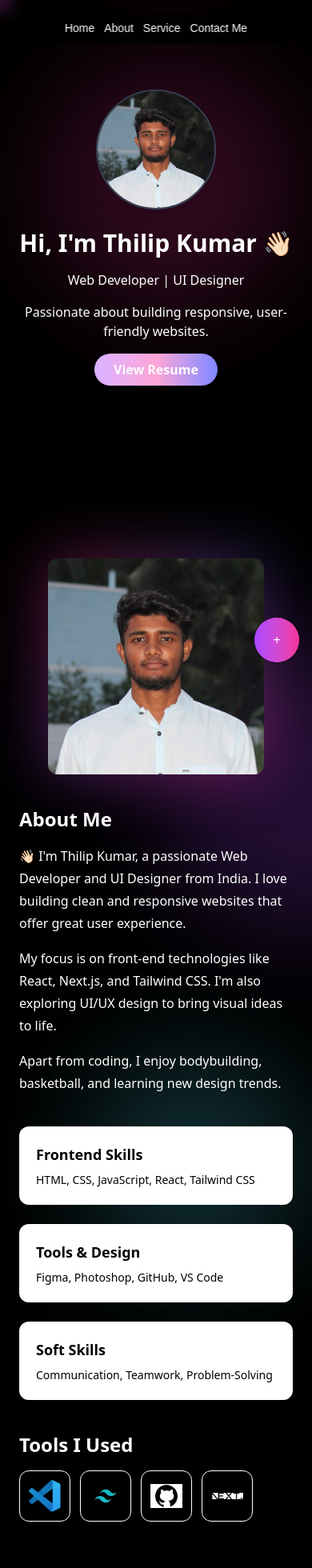
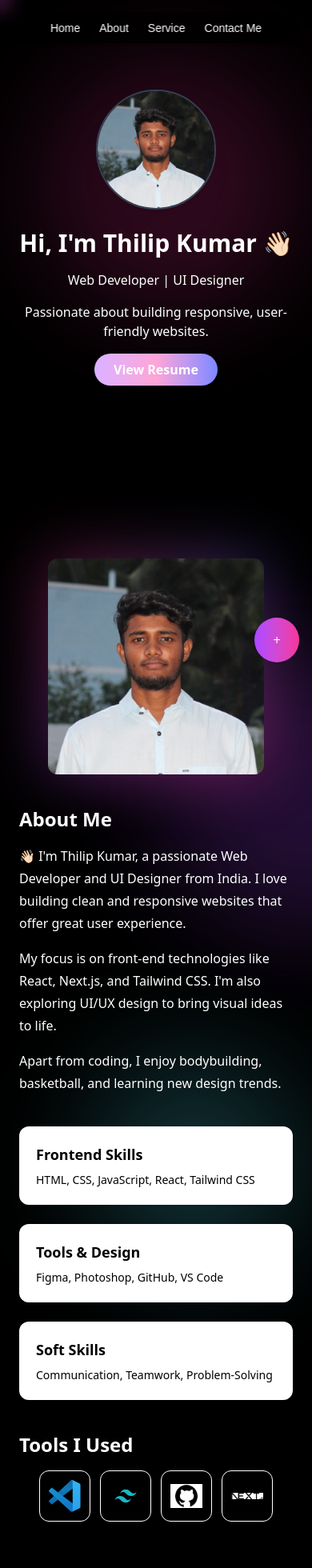
Before and after one commit to thiliphari31/portfolio, a Next.js app: page / in a window 390 px wide. Shown: the top 1960 px of the page at 80% size. Built offline with nearby package versions, Linux system fonts and the light colour scheme.

Commit message:
tools section

```diff
--- a/src/Components/Footer.tsx
+++ b/src/Components/Footer.tsx
@@ -1,7 +1,7 @@
 export default function Footer() {
   return (
     <footer className="w-full bg-gray-100 text-center text-sm text-gray-500 py-4">
-      © {new Date().getFullYear()} Thilip Kumar. All rights reserved.
+      © {new Date().getFullYear()}  All rights reserved.
     </footer>
   );
 }
--- a/src/Components/Header.tsx
+++ b/src/Components/Header.tsx
@@ -18,7 +18,7 @@
         shadow
       "
     >
-      <nav className="flex flex-wrap justify-center gap-3 sm:gap-6 text-sm sm:text-base text-white">
+      <nav className="flex flex-wrap justify-center gap-6 sm:gap-6 text-sm sm:text-base text-white">
         <a href="/" className="hover:text-blue-400 transition-colors">
           Home
         </a>
--- a/src/app/page.tsx
+++ b/src/app/page.tsx
@@ -223,7 +223,7 @@
             {/* Tools */}
             <div className="mt-10">
               <h3 className="text-2xl font-bold mb-4">Tools I Used</h3>
-              <div className="flex flex-wrap gap-3">
+              <div className="flex flex-wrap justify-center sm:justify-start gap-3">
                 {[
                   { src: "/vscode.png", alt: "VS Code", border: "hover:border-blue-500" },
                   { src: "/tailwind.png", alt: "Tailwind", border: "hover:border-cyan-500" },
```
